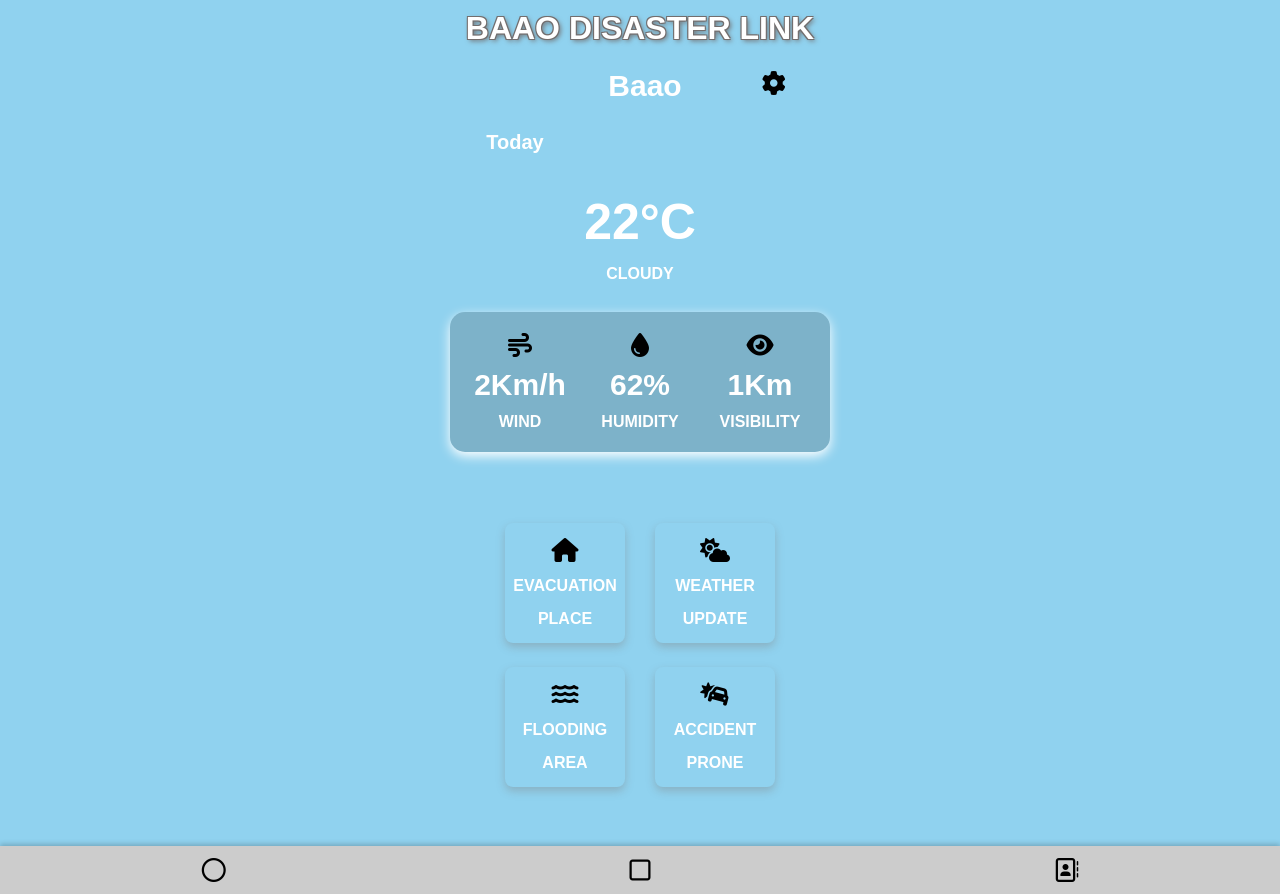
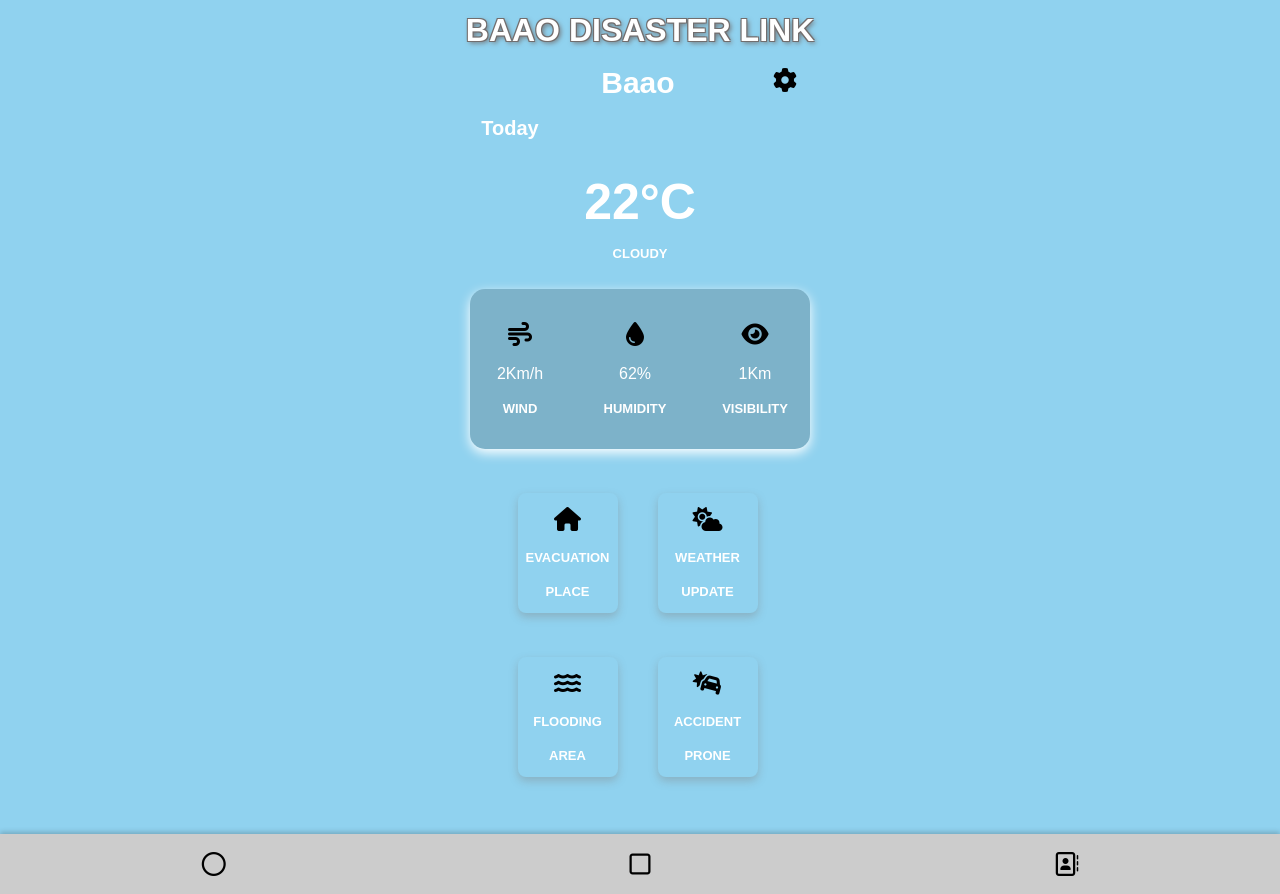
Before and after one commit to kaycoder1818/Baao-Disaster-Link, a Flask app: page /home in a window 1280 px wide. Run offline with Flask 3, Linux system fonts and the light colour scheme.

Commit message:
fixed layout

```diff
--- a/static/css/home.css
+++ b/static/css/home.css
@@ -40,10 +40,20 @@ body {
   height: 100%;
 } */
 
+/* body, html {
+  margin: 0;
+  padding: 0;
+  height: 100%;
+} */
+
+
 body, html {
   margin: 0;
   padding: 0;
   height: 100%;
+  overflow: auto;
+  display: flex;
+  justify-content: center;
 }
 
 .app-title-text {
@@ -80,16 +90,32 @@ body, html {
 } */
 
 
-.dashboard-wrapper {
+/* .dashboard-wrapper {
   flex: 1;
   display: flex;
   flex-direction: column;
   align-items: center;
   justify-content: flex-start;
   overflow-y: auto;
-  padding-bottom: 100px; /* prevent content from hiding behind bottom-nav */
-  max-height: calc(100vh - 60px); /* adjust 60px to match your .bottom-nav height */
+  padding-bottom: 100px;
+  max-height: calc(100vh - 60px);
+} */
+
+
+/* .dashboard-wrapper {
+  width: 400px;
+  max-width: 100%;
+  padding-bottom: 80px;
+  box-sizing: border-box;
+} */
+
+.dashboard-wrapper {
+  width: 400px; /* or your desired fixed width */
+  max-width: 100%;
+  padding-bottom: 100px; /* so content doesn’t hide behind the bottom nav */
+  box-sizing: border-box;
 }
+
 
 
 .page-container {
@@ -105,19 +131,21 @@ body, html {
   margin: 7px;
   align-items: center;
   justify-content: center;
-  /*border: solid red;*/
+  /* border: solid red; */
+  margin-left: 30px;
+  margin-right: 30px;
 }
 
 .vertical-box {
   display: flex;
   flex-direction: column;
   margin: 5px;
-  /*border: solid blue;*/
+  border: solid blue;
 }
 
 .nested-box {
   display: flex;
-  /* margin: 5px; */
+  margin: 5px;
   white-space: nowrap;
   /* border: solid gray; */
 }
@@ -188,35 +216,9 @@ body, html {
   height: 10px;
 }
 
-.circle-check-outside {
-    width: 180px;
-    height: 180px;
-    border: 5px solid black;
-    border-radius: 50%;
-    display: flex;
-    justify-content: center;
-    align-items: center;
-    position: relative;
-}
-
-.circle-check {
-    width: 150px;
-    height: 150px;
-    border: 5px solid black;
-    border-radius: 50%;
-    display: flex;
-    justify-content: center;
-    align-items: center;
-    position: relative;
-}
-.checkmark-inside {
-    font-size: 80px;
-    color: black;
-}
-
 
 .card-gauge {
-    width: 120px;
+    width: 100px;
     height: 120px;
     /* border: 3px solid black; */
     /* border-radius: 15px; */
@@ -224,27 +226,31 @@ body, html {
     flex-direction: column;
     /* justify-content: center; */
     /* justify-content: space-between; */
-     justify-content: space-evenly;
+    justify-content: space-evenly;
     align-items: center;
     font-family: Arial, sans-serif;
     text-align: center;
     /* background-color: white; */
 }
 
-.number-gauge {
-    font-size: 40px;
+/* .number-gauge {
+    font-size: 20px;
     font-weight: bold;
-}
+} */
 
-.number-gauge-small {
-    font-size: 30px;
+/* .number-gauge-small {
+    font-size: 20px;
     font-weight: bold;
 }
 
 .label-gauge {
     font-size: 11px;
     text-transform: uppercase;
-}
+    border: solid black;
+} */
+
+
+
 
 .icon-container {
   width: 30px; /* Adjust the width as needed */
@@ -272,19 +278,35 @@ body, html {
 }
 
 
-.bottom-nav {
+/* .bottom-nav {
   position: fixed;
   bottom: 0;
   left: 0;
   width: 100%;
-  background-color: #cccccc; /* Gray background */
+  background-color: #cccccc;
   display: flex;
   justify-content: space-around;
   align-items: center;
   padding: 12px 0;
   z-index: 1000;
   box-shadow: 0 -2px 5px rgba(0, 0, 0, 0.2);
+} */
+
+
+.bottom-nav {
+  position: fixed;
+  bottom: 0;
+  left: 0;
+  width: 100%;
+  height: 60px; /* adjust to match your design */
+  background-color: #cccccc;
+  display: flex;
+  justify-content: space-around;
+  align-items: center;
+  z-index: 1000; /* ensures it's above the dashboard */
+  box-shadow: 0 -2px 5px rgba(0, 0, 0, 0.2);
 }
+
 
 .nav-icon {
   font-size: 24px;
@@ -312,10 +334,22 @@ body, html {
 }
 
 .label-gauge {
-    font-size: 16px; /* increase size */
+    font-size: 13px; /* increase size */
     text-transform: uppercase;
     font-weight: bold;
     color: white;    /* make text white */
+}
+
+.font-small {
+  font-size: 12px;
+}
+
+.font-medium {
+  font-size: 16px;
+}
+
+.font-large {
+  font-size: 20px;
 }
 
 
--- a/templates/home.html
+++ b/templates/home.html
@@ -78,7 +78,7 @@
                   <div class="card-gauge">
                       <div class="card-gauge">
                         <div class="nested-box" >
-                          <i class="fas fa-wind history-icon"></i> <!-- Wind icon -->
+                          <i class="fas fa-wind history-icon"></i>
                         </div>
                         <div class="nested-box" >
                           <div class="number-gauge-small text-white">2Km/h</div>
```
